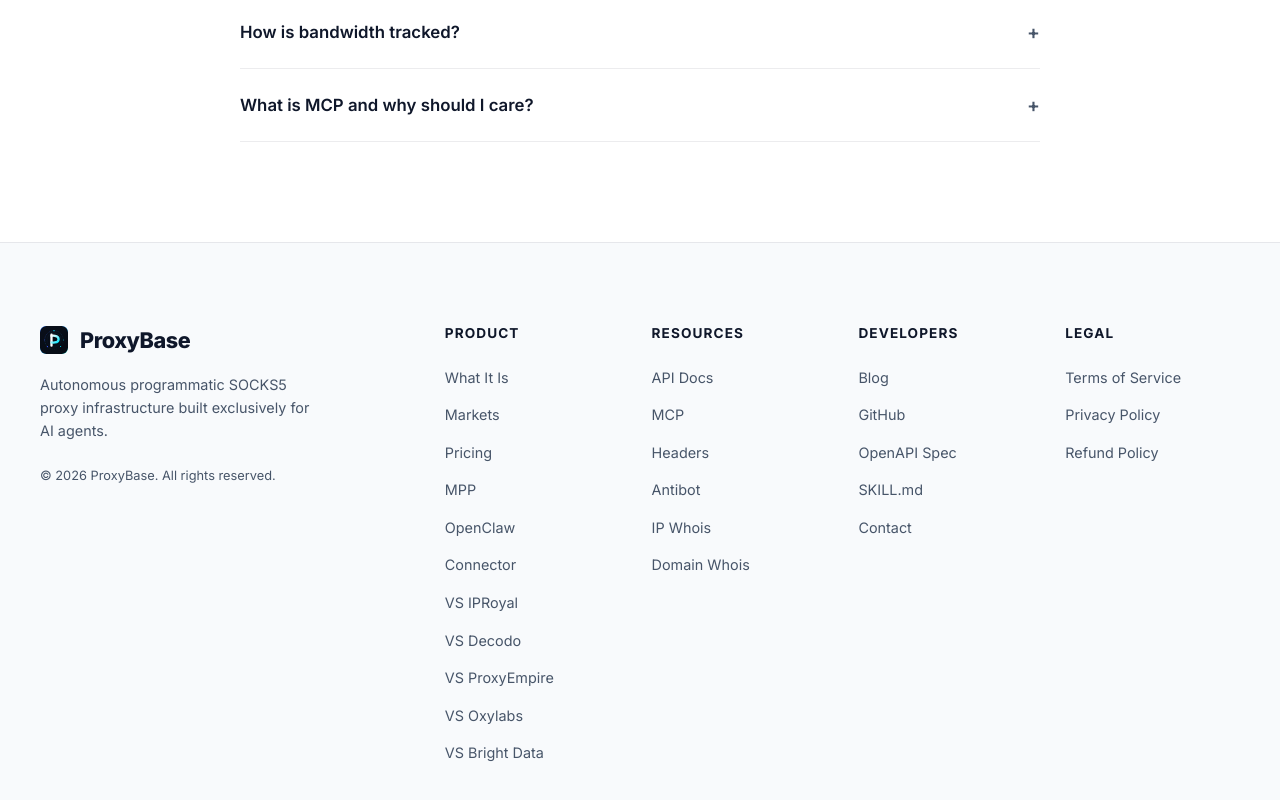
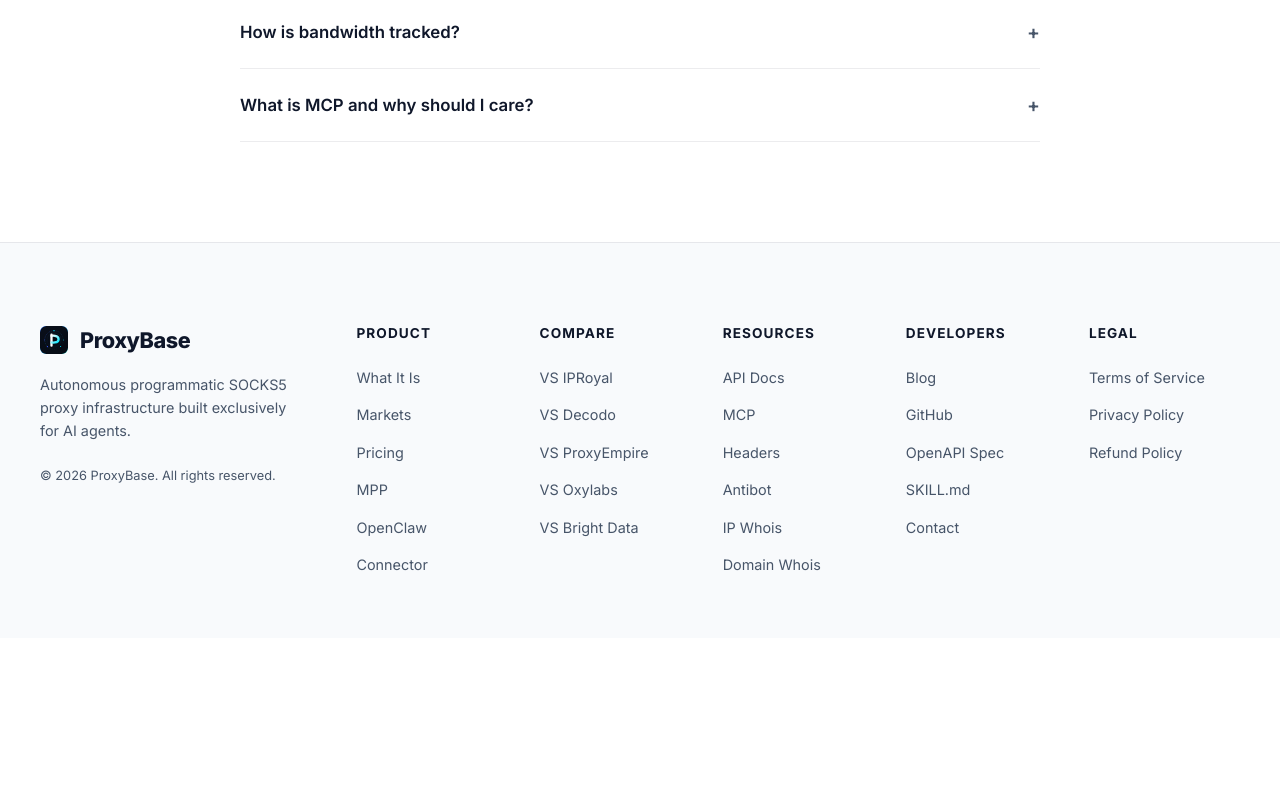
Before and after one commit to proxybasehq/proxybase-landing, a Next.js app: page / in a window 1280 px wide. Shown: the part 9805-10605 px from the top of the page. After the commit the page ends 10443 px from the top, so only its background shows below. Built offline with nearby package versions, Linux system fonts and the light colour scheme.

Commit message:
add compare footer

```diff
--- a/app/components/Footer.js
+++ b/app/components/Footer.js
@@ -27,6 +27,12 @@ export default function Footer() {
                             <li><Link href="/mpp" data-umami-event="Footer: MPP">MPP</Link></li>
                             <li><Link href="/openclaw" data-umami-event="Footer: OpenClaw">OpenClaw</Link></li>
                             <li><Link href="/connector" data-umami-event="Footer: Connector">Connector</Link></li>
+                        </ul>
+                    </div>
+
+                    <div className="footer-col">
+                        <h4>Compare</h4>
+                        <ul>
                             <li><Link href="/compare/iproyal" data-umami-event="Footer: Compare IPRoyal">VS IPRoyal</Link></li>
                             <li><Link href="/compare/decodo" data-umami-event="Footer: Compare Decodo">VS Decodo</Link></li>
                             <li><Link href="/compare/proxyempire" data-umami-event="Footer: Compare ProxyEmpire">VS ProxyEmpire</Link></li>
--- a/app/globals.css
+++ b/app/globals.css
@@ -1222,7 +1222,7 @@ body {
   max-width: var(--max-width);
   margin: 0 auto;
   display: grid;
-  grid-template-columns: 1.2fr 2.8fr;
+  grid-template-columns: 1fr 3.5fr;
   gap: 64px;
 }
 
@@ -1269,7 +1269,7 @@ body {
 
 .footer-vertical-columns {
   display: grid;
-  grid-template-columns: repeat(4, 1fr);
+  grid-template-columns: repeat(5, 1fr);
   gap: 32px;
 }
 
```
